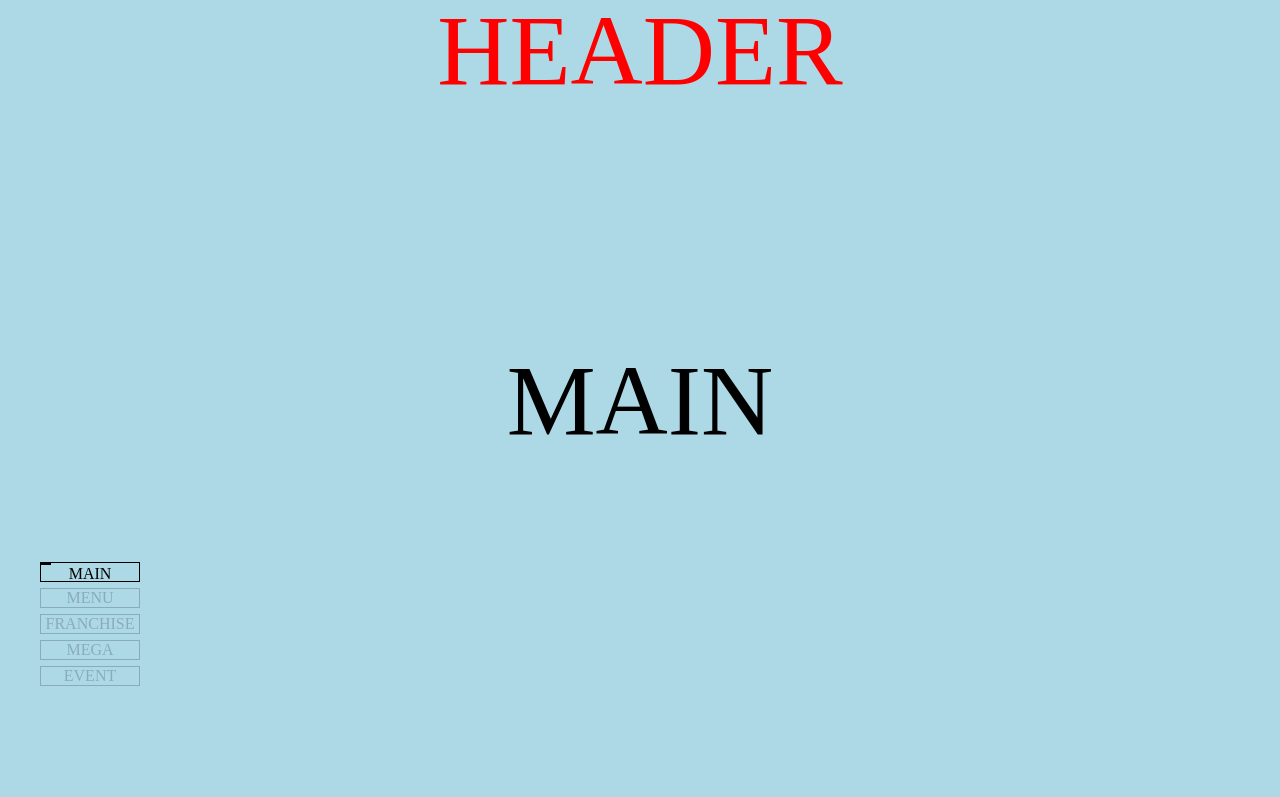
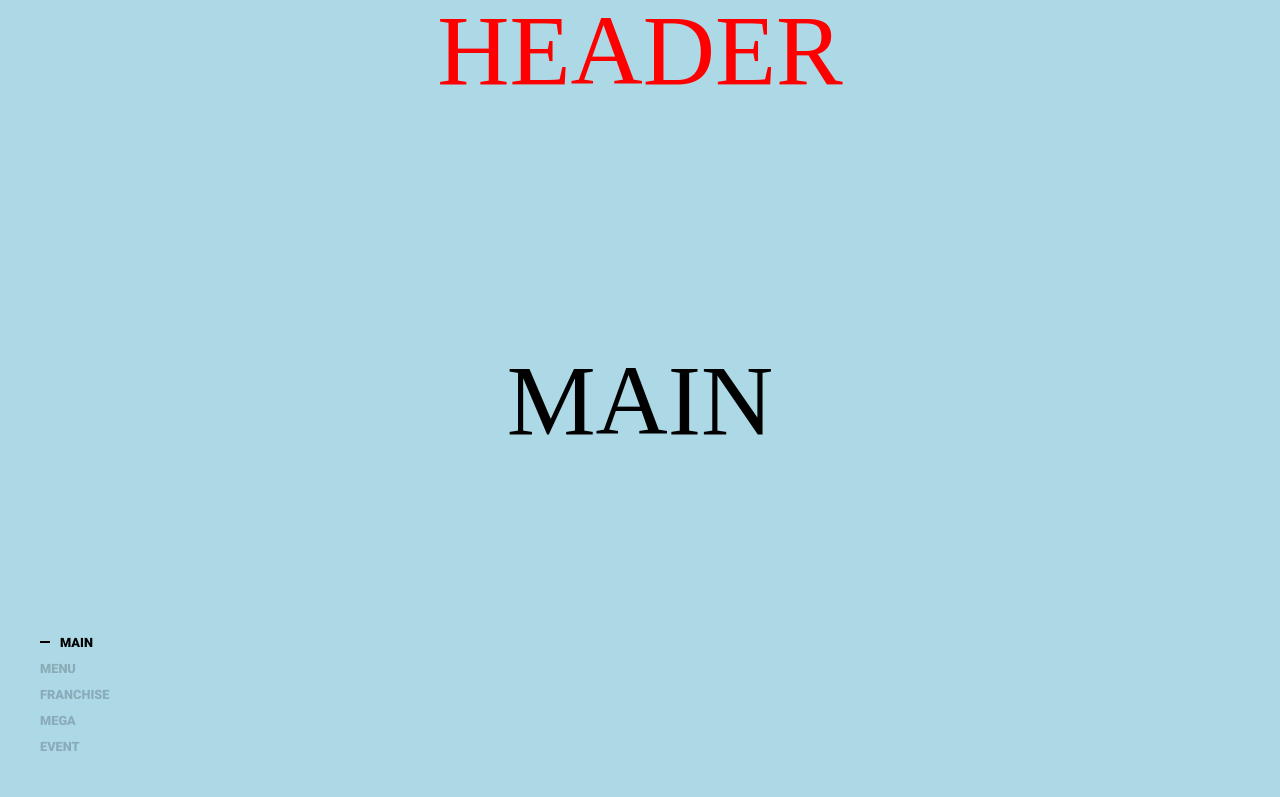
Before and after one commit to pam7461/megacoffee, a plain HTML site: page index.html in a window 1280 px wide. Shown: the top 797 px of the page. Drawn offline with nearby package versions, Linux system fonts and the light colour scheme.

Commit message:
Add files via upload

```diff
--- a/index.html
+++ b/index.html
@@ -69,20 +69,26 @@
       right:auto !important;
       left:40px !important;
       top:auto !important;
-      bottom:40px !important;
+      bottom:-30px !important;
+      font-family:'Roboto';
+      font-weight:900;
+      font-size:0.8em;
     }
     .sec-swiper-pagination .swiper-pagination-bullet{
-      width:100px;
+      width:200px;
       height:20px;
-      border:1px solid black;
       border-radius:0;
       background:transparent;
+      display:flex !important;
+      justify-content:flex-start;
+      align-items:center;
     }
     .sec-swiper-pagination .swiper-pagination-bullet::before{
       content:'';
       display:none;
       width:10px;
       height:2px;
+      margin-right:10px;
       background:#000;
     }
     .sec-swiper-pagination .swiper-pagination-bullet-active{
```
